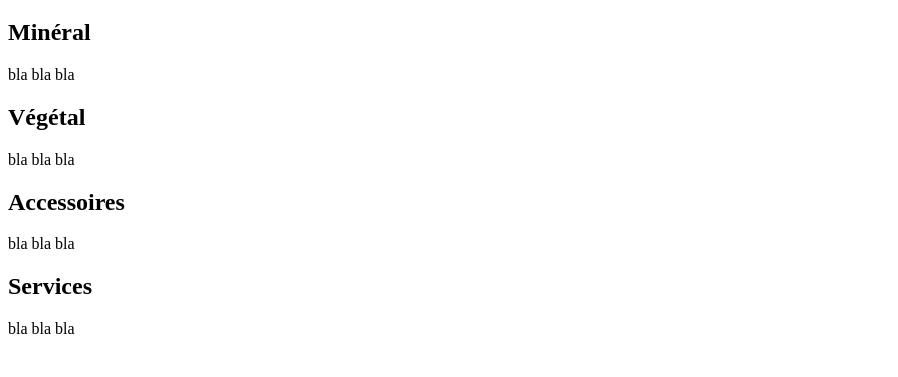
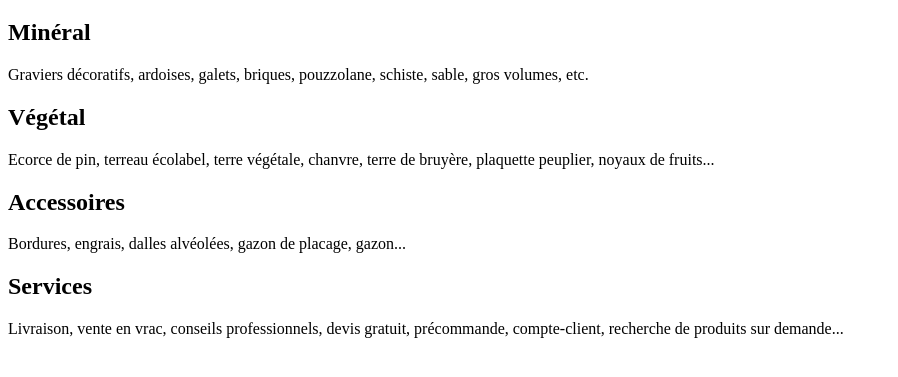
Before and after one commit to PTony/point-jardin, a plain HTML site: page index.html in a window 1280 px wide. Shown: the part 61-438 px from the top of the page, without its empty margins (0-898 px from the left). Drawn offline with Linux system fonts and the light colour scheme.

Commit message:
Ajout textes

```diff
--- a/index.html
+++ b/index.html
@@ -11,21 +11,32 @@
     </header>
     <article>
         <h2>Minéral</h2>
-        <p>bla bla bla</p>
+        <p>Graviers décoratifs, ardoises, galets, briques, pouzzolane, schiste, sable, gros volumes, etc.</p>
     </article>
     <article>
         <h2>Végétal</h2>
-        <p>bla bla bla</p>
+        <p>Ecorce de pin, terreau écolabel, terre végétale, chanvre, terre de bruyère, plaquette peuplier, noyaux de fruits...</p>
     </article>
     <article>
         <h2>Accessoires</h2>
-        <p>bla bla bla</p>
+        <p>Bordures, engrais, dalles alvéolées, gazon de placage, gazon...</p>
     </article>
     <article>
         <h2>Services</h2>
-        <p>bla bla bla</p>
+        <p>Livraison, vente en vrac, conseils professionnels, devis gratuit, précommande, compte-client, recherche de produits sur demande...</p>
     </article>
     <footer>
+        <div>
+
+        </div>
+
+        <div>
+
+        </div>
+
+        <div>
+
+        </div>
     </footer>
 </body>
 </html>
```
